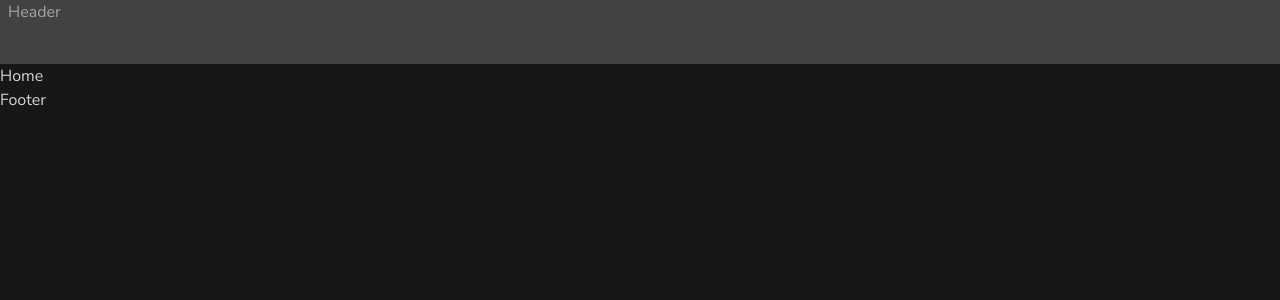
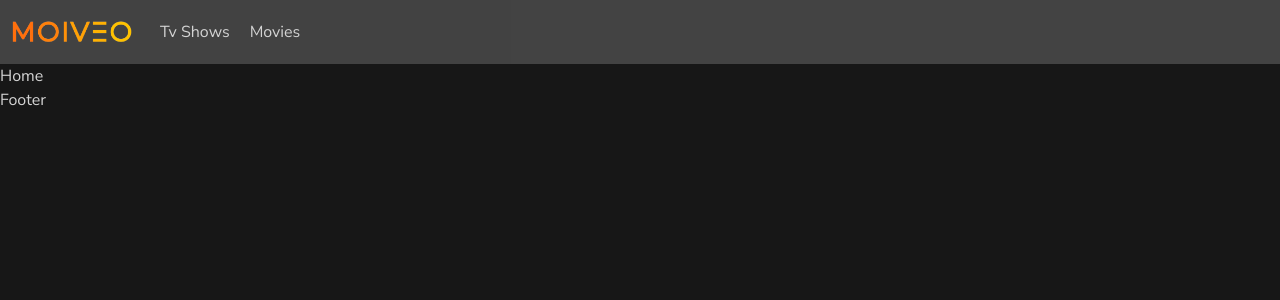
Before and after one commit to hamzakamran456/Movie-App, a React (Vite) app: page / in a window 1280 px wide. Shown: the top 300 px of the page. Built offline with nearby package versions, Linux system fonts and the light colour scheme.

Commit message:
header setup

```diff
--- a/src/components/Header.jsx
+++ b/src/components/Header.jsx
@@ -1,9 +1,37 @@
 import React from "react";
+import logo from "../assets/logo.png";
+import { NavLink } from "react-router-dom";
 
 const Header = () => {
+  const navigate = [
+    {
+      label: "Tv Shows",
+      href: "tv",
+    },
+    {
+      label: "Movies",
+      href: "movie",
+    },
+  ];
+
   return (
-    <header className="fixed top-0 w-full h-16 bg-neutral-600 opacity-75">
-      <div className="container mx-auto px-2">Header</div>
+    <header className="fixed top-0 w-full h-16 bg-neutral-600  bg-opacity-75">
+      <div className="container mx-auto px-3 flex items-center h-full">
+        <div>
+          <img src={logo} alt="logo" width={120} />
+        </div>
+        <nav className="flex items-center gap-1 ml-5">
+          {navigate.map((nav, index) => {
+            return (
+              <div>
+                <NavLink key={nav.label} to={nav.href} className={"px-2 hover:text-neutral-100"}>
+                {nav.label}
+                </NavLink>
+              </div>
+            );
+          })}
+        </nav>
+      </div>
     </header>
   );
 };
```
